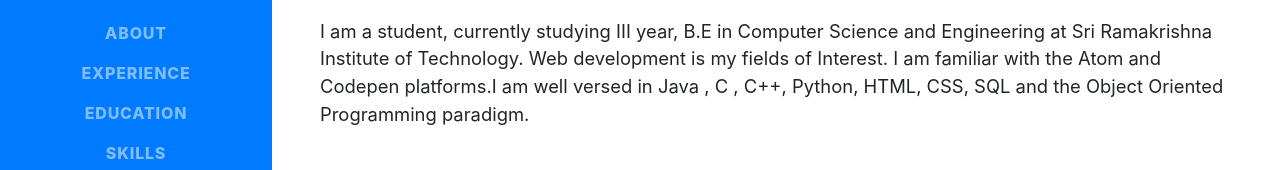
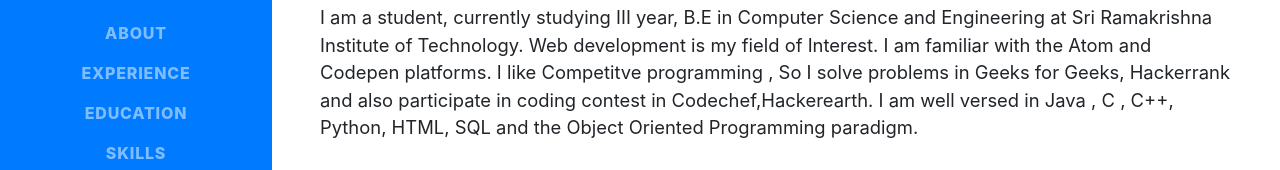
Before and after one commit to RajagurunathanM/RajagurunathanM.github.io, a website with bundled scripts: page index.html in a window 1280 px wide. Shown: the part 359-529 px from the top of the page. Built offline with nearby package versions, Linux system fonts and the light colour scheme; a web font is replaced by a local one.

Commit message:
Update index.html

```diff
--- a/index.html
+++ b/index.html
@@ -69,7 +69,7 @@
         <div class="subheading mb-5">Kavetty Layout 4th Street· Sowripalayam, Coimbatore - 28 · (+91) 9994366160 ·
           <a href="mailto:name@email.com">mrajagurunathan7@gmail.com</a>
         </div>
-        <p class="lead mb-5">I am a student, currently studying III year, B.E in Computer Science and Engineering at Sri Ramakrishna Institute of Technology. Web development is my fields of Interest. I am familiar with the Atom and Codepen platforms.I am well versed in Java , C , C++, Python, HTML, CSS, SQL and the Object Oriented Programming paradigm.</p>
+        <p class="lead mb-5">I am a student, currently studying III year, B.E in Computer Science and Engineering at Sri Ramakrishna Institute of Technology. Web development is my field of Interest. I am familiar with the Atom and Codepen platforms. I like Competitve programming , So I solve problems in Geeks for Geeks, Hackerrank and also participate in coding contest in Codechef,Hackerearth. I am well versed in Java , C , C++, Python, HTML, SQL and the Object Oriented Programming paradigm.</p>
         <div class="social-icons">
           <a href="https://www.linkedin.com/in/rajagurunathan-m-aabb46150/">
             <i class="fab fa-linkedin-in"></i>
```
